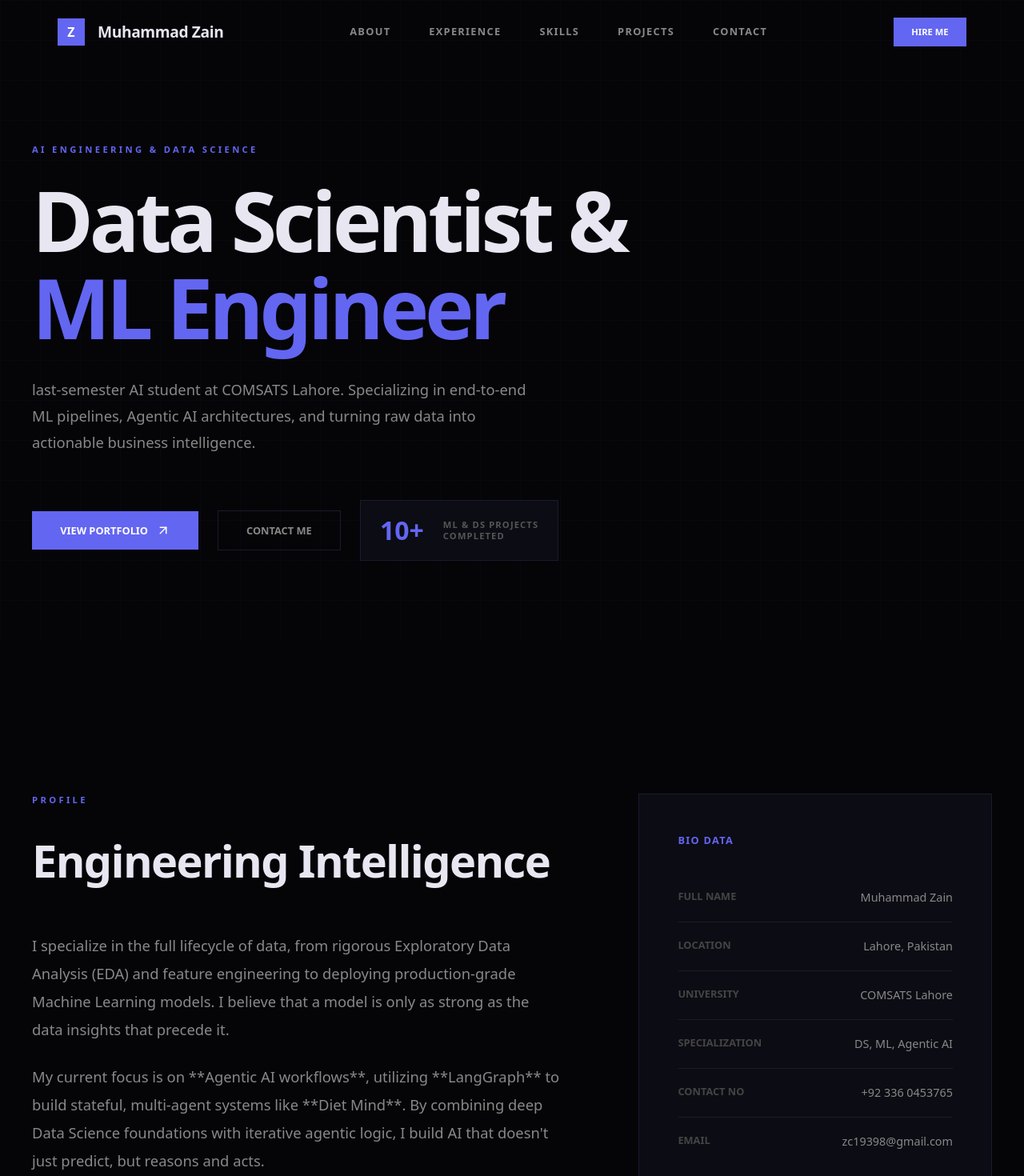
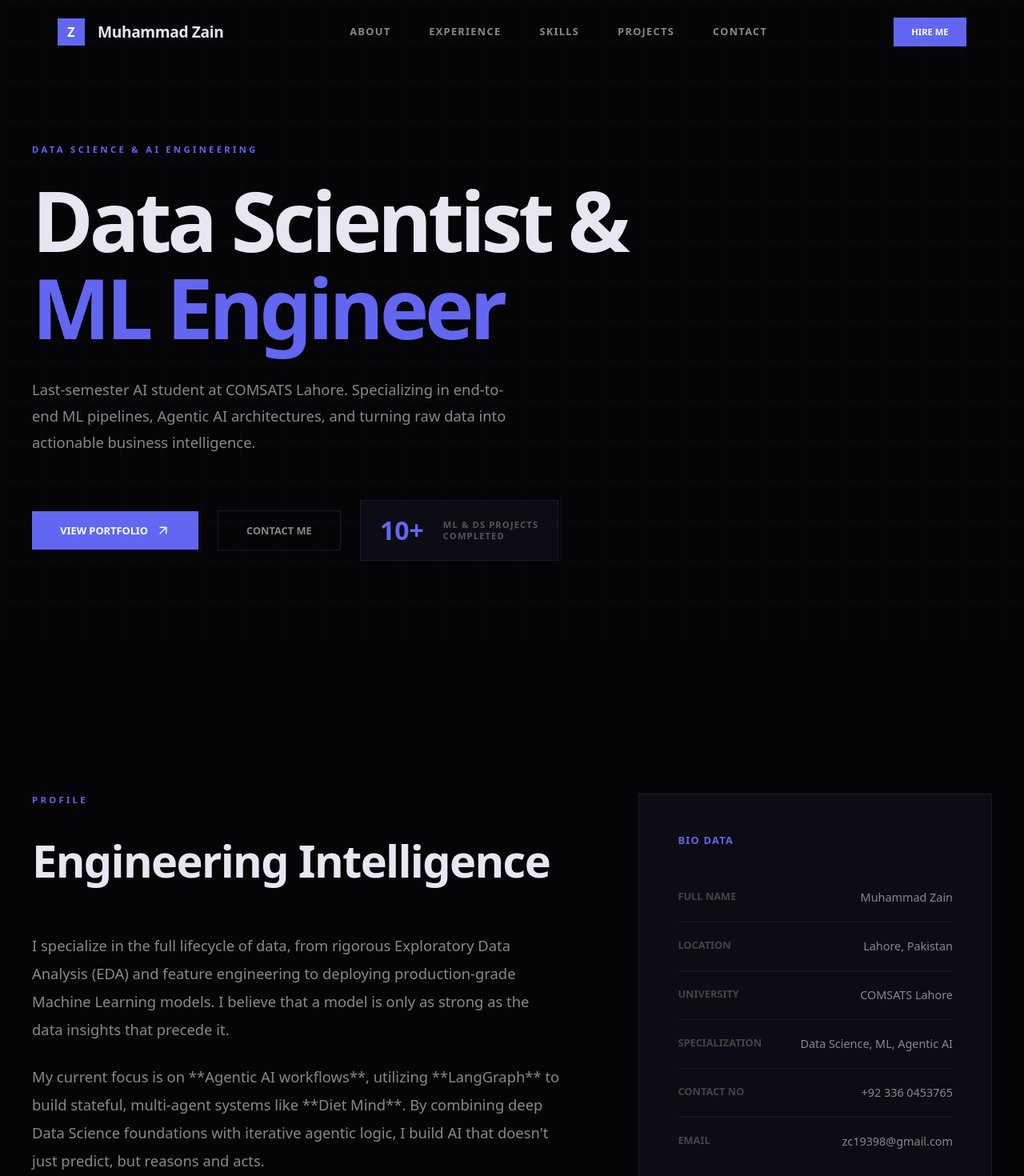
Before and after one commit to Zainch032/Portfolio, a React (Vite) app: page / in a window 1280 px wide. Shown: the top 1470 px of the page at 80% size. Built offline with nearby package versions, Linux system fonts and the light colour scheme.

Commit message:
Added to git

```diff
--- a/src/App.jsx
+++ b/src/App.jsx
@@ -151,7 +151,8 @@ export default function Portfolio() {
       description:
         "End-to-end NLP pipeline with EDA dashboard, 10 ML classifiers, Flask deployment for real-time news category prediction.",
       tech: ["Python", "Scikit-learn", "NLTK", "TF-IDF", "Flask"],
-      github: "https://github.com/Zainch032/News-Classification-",
+      github: "https://github.com/Zainch032/News-Classification",
+      live: "https://huggingface.co/spaces/Zainch032/News-Classification",
 
       highlights: [
         "90%+ accuracy",
@@ -435,7 +436,7 @@ export default function Portfolio() {
             zIndex: 1,
           }}
         >
-          <span className="section-label">AI Engineering & Data Science</span>
+          <span className="section-label">Data Science & AI Engineering</span>
           <h1
             style={{
               fontSize: "clamp(3rem, 10vw, 6.5rem)",
@@ -458,7 +459,7 @@ export default function Portfolio() {
               marginBottom: "3.5rem",
             }}
           >
-            last-semester AI student at COMSATS Lahore. Specializing in
+            Last-semester AI student at COMSATS Lahore. Specializing in
             end-to-end ML pipelines, Agentic AI architectures, and turning raw
             data into actionable business intelligence.
           </p>
@@ -642,7 +643,7 @@ export default function Portfolio() {
                   { k: "Full Name", v: "Muhammad Zain" },
                   { k: "Location", v: "Lahore, Pakistan" },
                   { k: "University", v: "COMSATS Lahore" },
-                  { k: "Specialization", v: "DS, ML, Agentic AI" },
+                  { k: "Specialization", v: "Data Science, ML, Agentic AI" },
                   { k: "Contact No", v: "+92 336 0453765" },
                   { k: "Email", v: "zc19398@gmail.com" },
                 ].map((item, i) => (
@@ -884,6 +885,8 @@ export default function Portfolio() {
                     {(p.demo || p.live) && (
                       <a
                         href={p.demo || p.live}
+                        target="_blank"
+                        rel="noopener noreferrer"
                         style={{ color: "#444", transition: "0.2s" }}
                         onMouseOver={(e) =>
                           (e.currentTarget.style.color = "#6366f1")
@@ -1056,7 +1059,7 @@ export default function Portfolio() {
             lineHeight: 1.8,
           }}
         >
-          I am actively seeking Junior AI Engineering and Data Science
+          I am actively seeking Junior Data Science and AI Engineering
           opportunities where I can apply my skills in NLP and end-to-end ML
           pipelines.
         </p>
```
